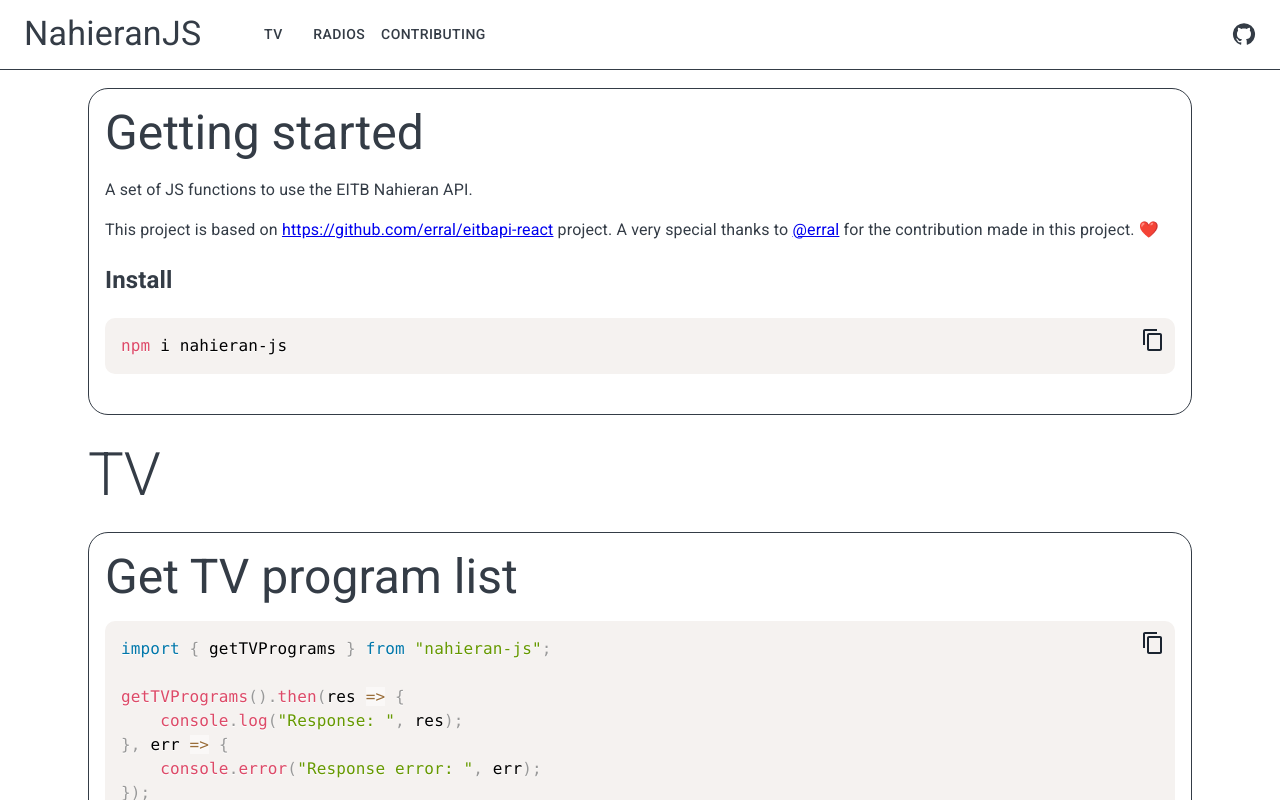
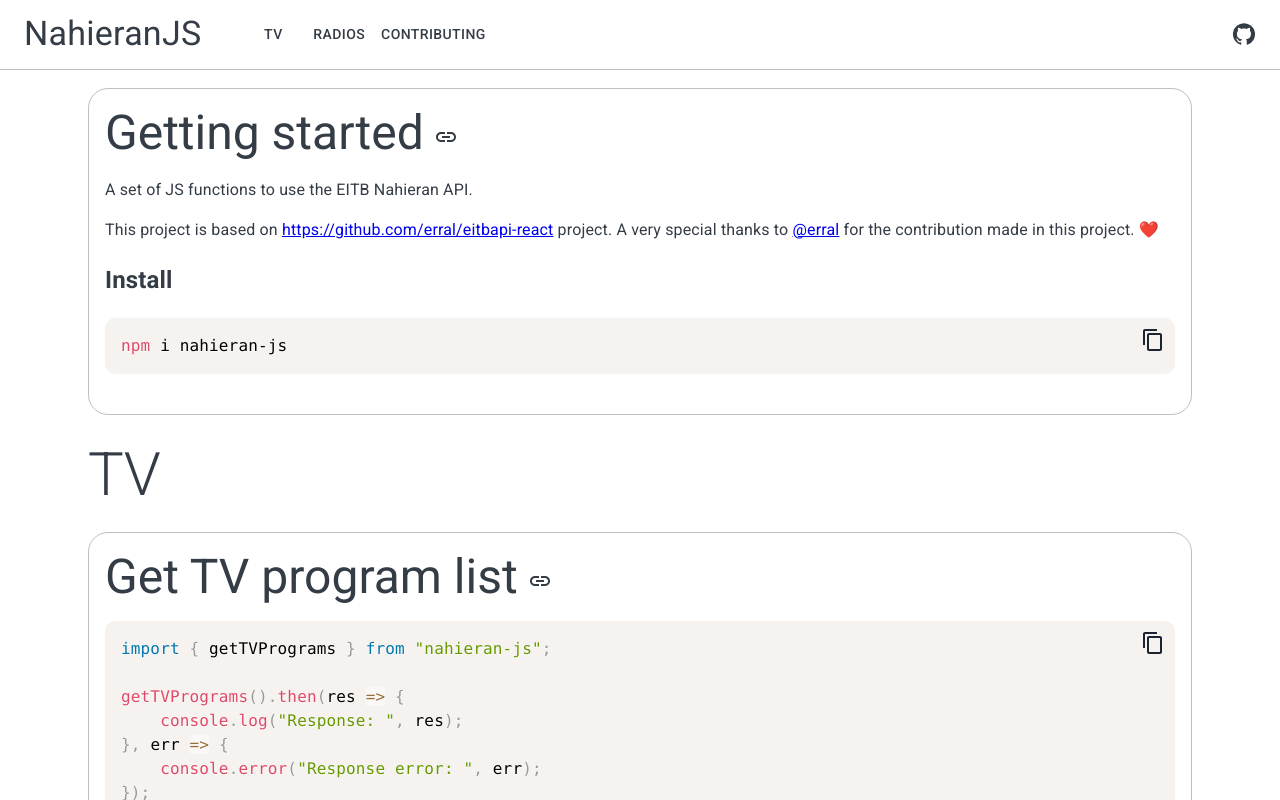
Before and after one commit to bipoza/nahieran-js, a React (Create React App) app in the folder nahieran-js-doc/: page / in a window 1280 px wide. Shown: the top 800 px of the page. Built offline with nearby package versions, Linux system fonts and the light colour scheme; a web font is replaced by a local one.

Commit message:
card title with ahref copy to clipboard option

```diff
--- a/nahieran-js-doc/src/App.css
+++ b/nahieran-js-doc/src/App.css
@@ -1,3 +1,7 @@
+html {
+    scroll-behavior: smooth;
+}
+
 .border-radius {
     border-radius: 10px;
 }
--- a/nahieran-js-doc/src/App.js
+++ b/nahieran-js-doc/src/App.js
@@ -13,8 +13,10 @@
 import { TV_DOCS } from './Docs/tv';
 import { GETTING_STARTED } from './Docs/general';
 import './App.css';
+import useScrollToHash from 'helpers/hooks/useScrollToHash';
 
 function App() {
+  useScrollToHash();
   const darkTheme = createTheme({
     palette: {
       mode: 'dark',
@@ -33,13 +35,16 @@
         primary: "#343C46",
         secondary: "#343C46",
       },
-      divider: "#343C46",
+      divider: "#bcc0c4",
       background: {
         // default: "#222831",
         // paper: "#1B2430"
       }
     },
   });
+
+
+
   return (
     <ThemeProvider theme={lightTheme}>
       <CssBaseline />
@@ -57,7 +62,7 @@
               TV
             </Typography>
             {
-              TV_DOCS.map(doc => <Box sx={{ marginBottom: 3 }}>
+              TV_DOCS.map((doc, i) => <Box sx={{ marginBottom: 3 }} key={i}>
                 <DocCard
                   title={doc.title}
                   markdown={doc.description}
--- a/nahieran-js-doc/src/Components/DocCard.jsx
+++ b/nahieran-js-doc/src/Components/DocCard.jsx
@@ -10,10 +10,19 @@
   DialogContent,
   DialogActions,
   TextField,
+  Link,
+  Snackbar,
 } from "@mui/material";
 import MarkDown from "./MarkDown";
-
-const DocCard = ({ title, markdown, actionFunction = null, actionParam = null }) => {
+import { stringSlugify } from "../helpers/utils";
+import LinkIcon from "@mui/icons-material/Link";
+import { Window } from "@mui/icons-material";
+const DocCard = ({
+  title,
+  markdown,
+  actionFunction = null,
+  actionParam = null,
+}) => {
   const [openDialog, setOpenDialog] = useState(false);
   const [dialogTitle, setDialogTitle] = useState("");
   const [dialogContent, setDialogContent] = useState("");
@@ -25,7 +34,7 @@
     setOpenDialog(true);
     setDialogTitle("Get TV program list");
     actionFunction &&
-    actionFunction(demoFunctionParam|| null).then((res) => {
+      actionFunction(demoFunctionParam || null).then((res) => {
         console.log("OK: ", res);
         setDialogContent(res);
       });
@@ -35,18 +44,50 @@
   function demoFunctionParamChange(event) {
     setDemoFunctionParam(event.target.value);
   }
+
+  const [openCopyToClipboardMessage, setOpenCopyToClipboardMessage] =
+    useState(false);
+  const copyToClipboard = () => {
+    navigator.clipboard.writeText(
+      `${window.location.host}#${stringSlugify(title)}`
+    );
+    setOpenCopyToClipboardMessage(true);
+    setTimeout(() => setOpenCopyToClipboardMessage(false), 3000);
+  };
   return (
     <>
-      <Card variant="outlined" sx={{ borderRadius: "20px" }}>
+      <Card
+        variant="outlined"
+        sx={{ borderRadius: "20px" }}
+        id={stringSlugify(title)}
+      >
         <CardContent>
           <Typography variant="h3" color="text.secondary" gutterBottom>
-            {title}
+            <Link
+              href={`#${stringSlugify(title)}`}
+              onClick={copyToClipboard}
+              color="inherit"
+              underline="none">
+              {title}
+              <LinkIcon  sx={{marginLeft: "10px"}}/>
+            </Link>
+            <Snackbar
+              open={openCopyToClipboardMessage}
+              message="Copied to clipboard"
+              anchorOrigin={{ vertical: "bottom", horizontal: "right" }}
+            />
           </Typography>
 
           <MarkDown markdown={markdown} />
         </CardContent>
         {actionFunction && (
-          <CardActions style={{marginBottom: "10px",marginLeft:"10px", paddingTop: "none"}}>
+          <CardActions
+            style={{
+              marginBottom: "10px",
+              marginLeft: "10px",
+              paddingTop: "none",
+            }}
+          >
             {actionParam && (
               <TextField
                 size="small"
@@ -56,15 +97,13 @@
               />
             )}
 
-            <Button
-              size="small"
-              onClick={demoFunctionHandler}
-            >
+            <Button size="small" onClick={demoFunctionHandler}>
               Try it!
             </Button>
           </CardActions>
         )}
       </Card>
+
       <Dialog
         open={openDialog}
         onClose={handleClose}
@@ -73,9 +112,9 @@
       >
         <DialogTitle id="alert-dialog-title">{dialogTitle}</DialogTitle>
         <DialogContent>
-            {dialogContent && (
-              <pre>{JSON.stringify(dialogContent, undefined, 4)}</pre>
-            )}
+          {dialogContent && (
+            <pre>{JSON.stringify(dialogContent, undefined, 4)}</pre>
+          )}
         </DialogContent>
         <DialogActions>
           <Button onClick={handleClose} autoFocus>
--- /dev/null
+++ b/nahieran-js-doc/src/helpers/hooks/useScrollToHash.js
@@ -0,0 +1,19 @@
+// @ts-nocheck
+import { useEffect } from 'react';
+
+const useScrollToHash = () =>{
+  // Declare a new state variable, which we'll call "count"
+  useEffect(()=>{
+    var hash = window.location.hash;
+    if (hash) {
+      var element = document.querySelector(hash);
+      if (element) {
+        element.scrollIntoView();
+      }
+    } else {
+     window.scrollTo(0, 0);
+    }
+  },[])
+}
+
+export default useScrollToHash;
--- /dev/null
+++ b/nahieran-js-doc/src/helpers/utils.js
@@ -0,0 +1,5 @@
+export const stringSlugify = (string) => {
+    return string.toLowerCase()
+        .replace(/ /g, '-')
+        .replace(/[^\w-]+/g, '');
+}
```
